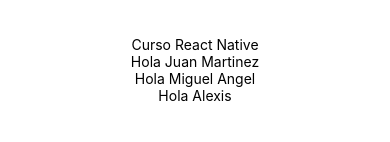
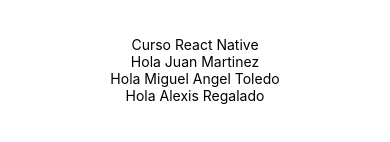
Before and after one commit to Juggantiss/curso-introduccion-react-native, a React Native app: screen / in a window 390 px wide. Shown: the part 352-494 px from the top of the page. Built offline with nearby package versions, Linux system fonts and the light colour scheme.

Commit message:
Agregado nueva prop para el apellido y separado el nombre

```diff
--- a/App.js
+++ b/App.js
@@ -6,8 +6,8 @@
     <View style={styles.container}>
       <Text>Curso React Native</Text>
       <Saludar />
-      <Saludar name="Miguel Angel" />
-      <Saludar name="Alexis" />
+      <Saludar firstname="Miguel Angel" lastname="Toledo" />
+      <Saludar firstname="Alexis" lastname="Regalado" />
     </View>
   );
 }
--- a/src/components/Saludar.jsx
+++ b/src/components/Saludar.jsx
@@ -1,5 +1,9 @@
 import { Text } from "react-native";
 
-export default function Saludar({ name = "Juan Martinez" }) {
-  return <Text>Hola {name}</Text>;
+export default function Saludar({ firstname = "Juan", lastname = "Martinez" }) {
+  return (
+    <Text>
+      Hola {firstname} {lastname}
+    </Text>
+  );
 }
```
